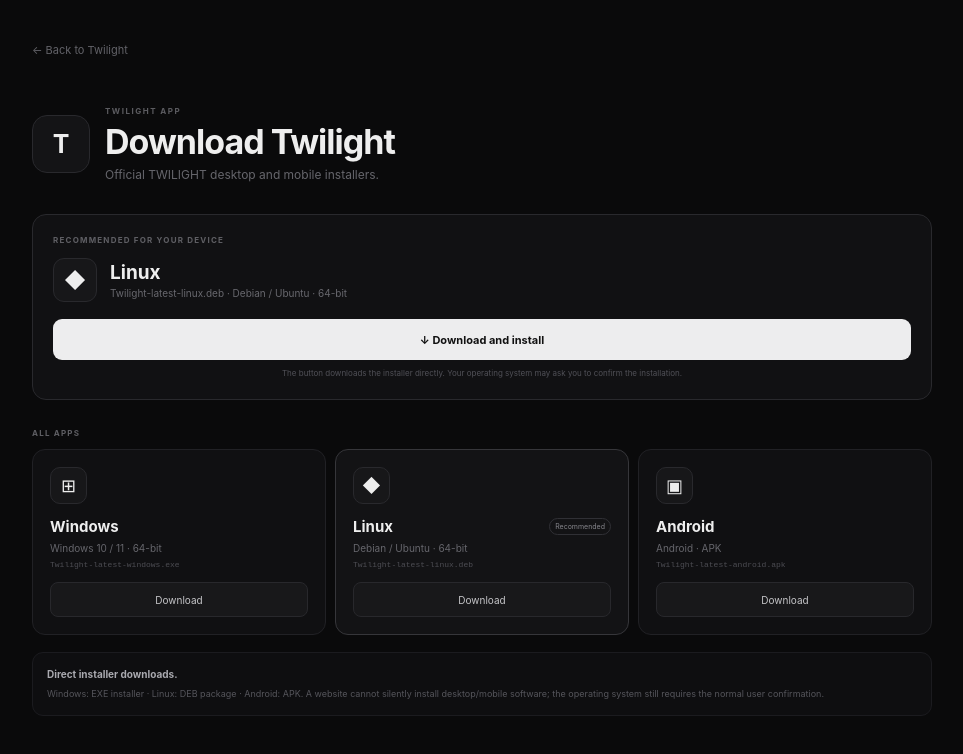
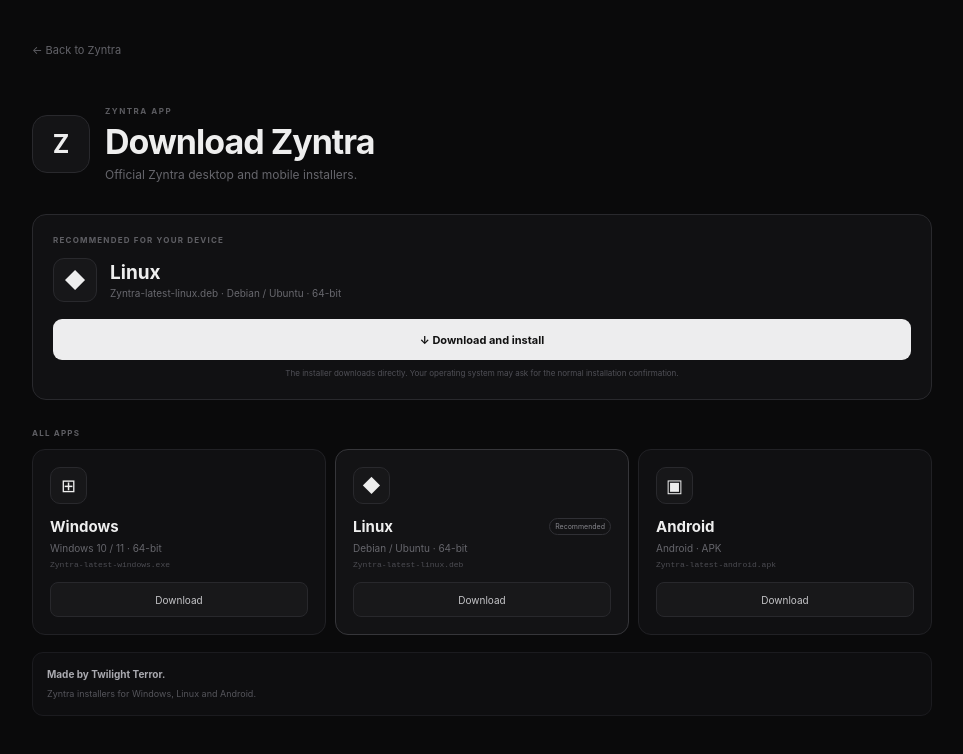
Before and after one commit to twilightterror123/twilight-dev-ai, a Next.js app: page /downloads in a window 1280 px wide. Shown: the top 754 px of the page, without its empty margins (158-1121 px from the left). Built offline with nearby package versions, Linux system fonts and the light colour scheme.

Commit message:
chore: rebrand downloads to Zyntra

```diff
--- a/app/downloads/page.tsx
+++ b/app/downloads/page.tsx
@@ -4,66 +4,20 @@
 
 type Platform = "windows" | "linux" | "android";
 type DownloadPlatform = Platform | "other";
-
 type AppInfo = { name: string; file: string; note: string; icon: string };
 
 const apps: Record<Platform, AppInfo> = {
-  windows: { name: "Windows", file: "Twilight-latest-windows.exe", note: "Windows 10 / 11 · 64-bit", icon: "⊞" },
-  linux: { name: "Linux", file: "Twilight-latest-linux.deb", note: "Debian / Ubuntu · 64-bit", icon: "◆" },
-  android: { name: "Android", file: "Twilight-latest-android.apk", note: "Android · APK", icon: "▣" },
+  windows: { name: "Windows", file: "Zyntra-latest-windows.exe", note: "Windows 10 / 11 · 64-bit", icon: "⊞" },
+  linux: { name: "Linux", file: "Zyntra-latest-linux.deb", note: "Debian / Ubuntu · 64-bit", icon: "◆" },
+  android: { name: "Android", file: "Zyntra-latest-android.apk", note: "Android · APK", icon: "▣" },
 };
 
-function detectPlatform(): DownloadPlatform {
-  if (typeof navigator === "undefined") return "other";
-  const ua = navigator.userAgent.toLowerCase();
-  if (/android/.test(ua)) return "android";
-  if (/windows/.test(ua)) return "windows";
-  if (/linux/.test(ua)) return "linux";
-  return "other";
-}
-
-function hrefFor(platform: Platform) {
-  return `/api/download/${platform}`;
-}
+function detectPlatform(): DownloadPlatform { if (typeof navigator === "undefined") return "other"; const ua=navigator.userAgent.toLowerCase(); if(/android/.test(ua))return"android"; if(/windows/.test(ua))return"windows"; if(/linux/.test(ua))return"linux"; return"other"; }
+function hrefFor(platform: Platform) { return `/api/download/${platform}`; }
 
 export default function DownloadsPage() {
-  const [platform, setPlatform] = useState<DownloadPlatform>("other");
-
-  useEffect(() => {
-    const requested = new URLSearchParams(window.location.search).get("platform");
-    if (requested === "windows" || requested === "linux" || requested === "android") setPlatform(requested);
-    else setPlatform(detectPlatform());
-  }, []);
-
-  const recommended = platform === "other" ? null : apps[platform];
-  const recommendedPlatform: Platform | null = platform === "other" ? null : platform;
-
-  return <main className="downloadsPage">
-    <div className="downloadsShell">
-      <a className="backLink" href="/">← Back to Twilight</a>
-      <div className="downloadsHero">
-        <div className="downloadsLogo">T</div>
-        <div><div className="eyebrow">TWILIGHT APP</div><h1>Download Twilight</h1><p>Official TWILIGHT desktop and mobile installers.</p></div>
-      </div>
-
-      {recommended && recommendedPlatform && <section className="recommendedCard">
-        <div className="recommendedLabel">RECOMMENDED FOR YOUR DEVICE</div>
-        <div className="recommendedMain"><div className="bigAppIcon">{recommended.icon}</div><div><h2>{recommended.name}</h2><p>{recommended.file} · {recommended.note}</p></div></div>
-        <a className="primaryDownload" href={hrefFor(recommendedPlatform)}>↓ Download and install</a>
-        <div className="downloadHint">The button downloads the installer directly. Your operating system may ask you to confirm the installation.</div>
-      </section>}
-
-      <div className="downloadSectionTitle">All apps</div>
-      <div className="appGrid">
-        {(Object.entries(apps) as [Platform, AppInfo][]).map(([key, app]) => <article className={`appCard ${key === platform ? "selected" : ""}`} key={key}>
-          <div className="appIcon">{app.icon}</div>
-          <div className="appCardTop"><h3>{app.name}</h3>{key === platform && <span>Recommended</span>}</div>
-          <p>{app.note}</p><code>{app.file}</code>
-          <a href={hrefFor(key)}>Download</a>
-        </article>)}
-      </div>
-
-      <div className="downloadInfo"><strong>Direct installer downloads.</strong><span>Windows: EXE installer · Linux: DEB package · Android: APK. A website cannot silently install desktop/mobile software; the operating system still requires the normal user confirmation.</span></div>
-    </div>
-  </main>;
+  const [platform,setPlatform]=useState<DownloadPlatform>("other");
+  useEffect(()=>{const requested=new URLSearchParams(window.location.search).get("platform"); if(requested==="windows"||requested==="linux"||requested==="android")setPlatform(requested);else setPlatform(detectPlatform());},[]);
+  const recommended=platform==="other"?null:apps[platform];
+  return <main className="downloadsPage"><div className="downloadsShell"><a className="backLink" href="/">← Back to Zyntra</a><div className="downloadsHero"><div className="downloadsLogo">Z</div><div><div className="eyebrow">ZYNTRA APP</div><h1>Download Zyntra</h1><p>Official Zyntra desktop and mobile installers.</p></div></div>{recommended&&<section className="recommendedCard"><div className="recommendedLabel">RECOMMENDED FOR YOUR DEVICE</div><div className="recommendedMain"><div className="bigAppIcon">{recommended.icon}</div><div><h2>{recommended.name}</h2><p>{recommended.file} · {recommended.note}</p></div></div><a className="primaryDownload" href={hrefFor(platform as Platform)}>↓ Download and install</a><div className="downloadHint">The installer downloads directly. Your operating system may ask for the normal installation confirmation.</div></section>}<div className="downloadSectionTitle">All apps</div><div className="appGrid">{(Object.entries(apps) as [Platform,AppInfo][]).map(([key,app])=><article className={`appCard ${key===platform?"selected":""}`} key={key}><div className="appIcon">{app.icon}</div><div className="appCardTop"><h3>{app.name}</h3>{key===platform&&<span>Recommended</span>}</div><p>{app.note}</p><code>{app.file}</code><a href={hrefFor(key)}>Download</a></article>)}</div><div className="downloadInfo"><strong>Made by Twilight Terror.</strong><span>Zyntra installers for Windows, Linux and Android.</span></div></div></main>;
 }
```
